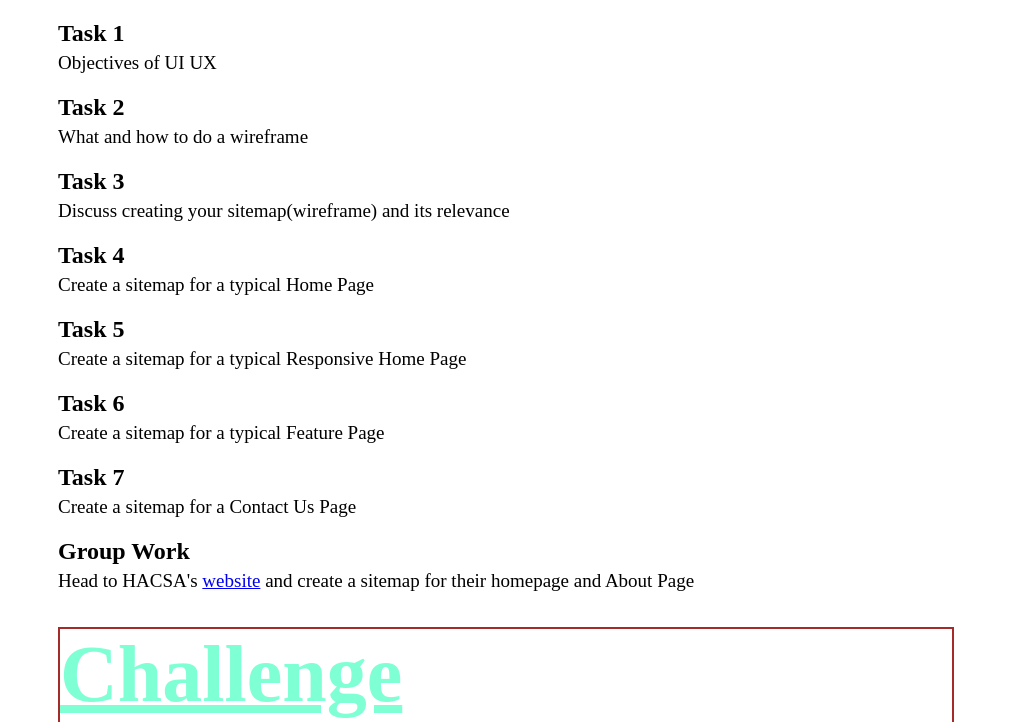
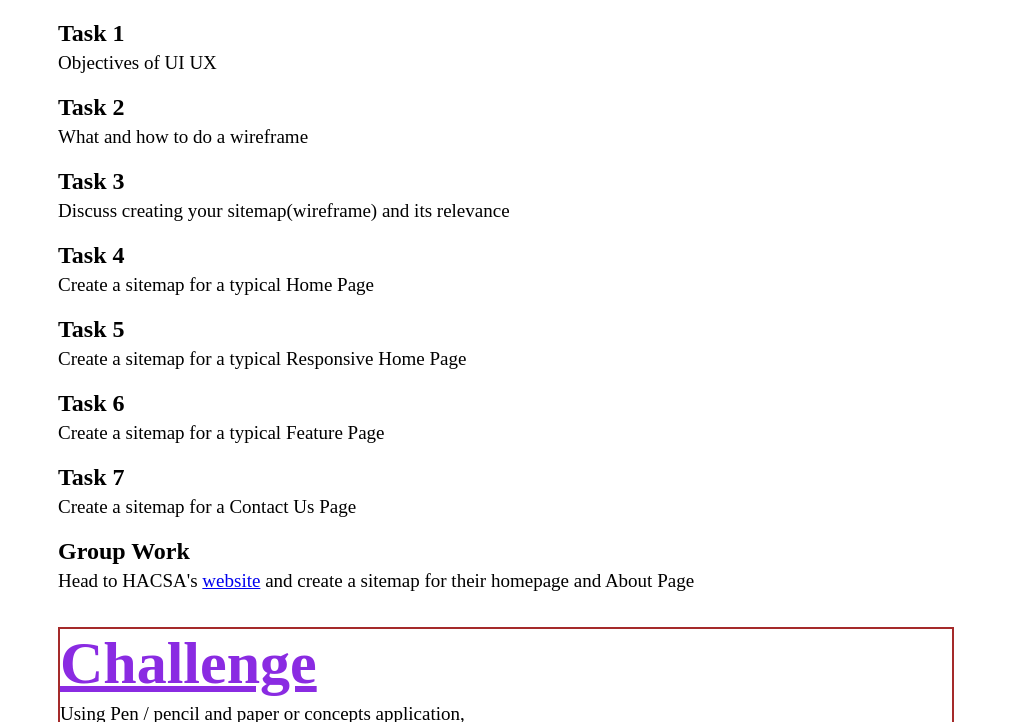
Before and after one commit to ElpeAJ/T4G_UIUX, a plain HTML site: page index.html in a window 1280 px wide. Shown: the part 89-811 px from the top of the page, without its empty margins (134-1147 px from the left). Drawn offline with Linux system fonts and the light colour scheme.

Commit message:
Changed the fontsize of the heading challenge and the color

```diff
--- a/src/style.css
+++ b/src/style.css
@@ -37,6 +37,7 @@
   }
 
   .challenge {
-    font-size: 80px;
-    color: aquamarine;
+    font-size: 60px;
+    /* color: aquamarine; */
+    color: blueviolet
   }
```
